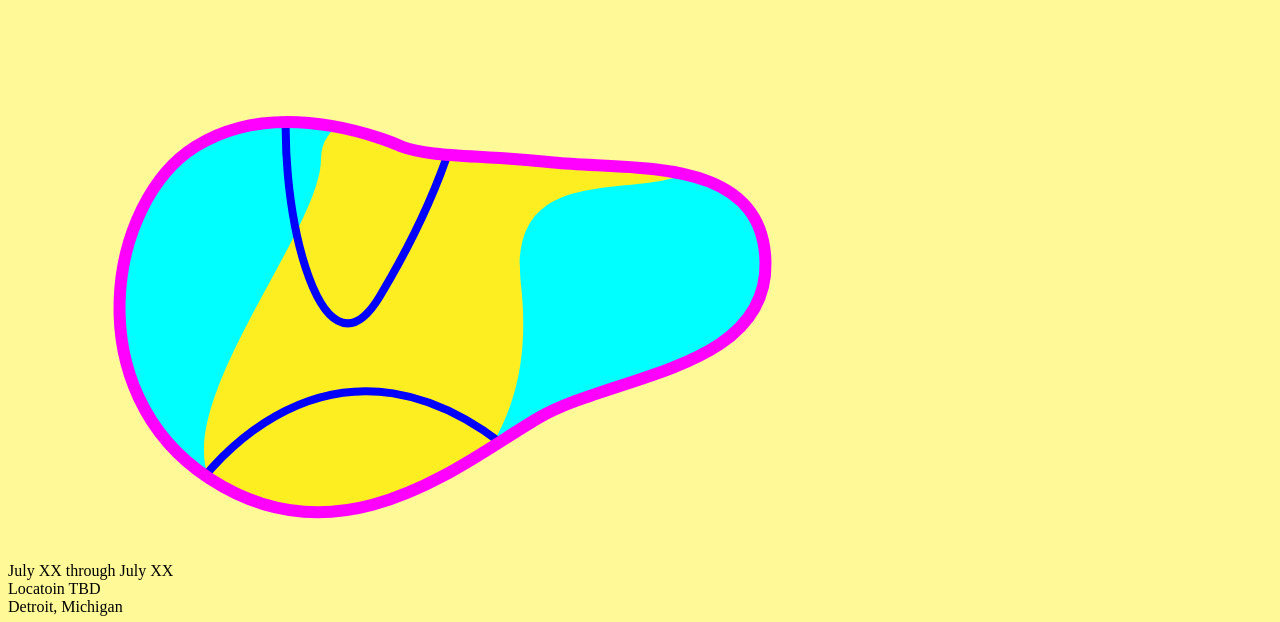
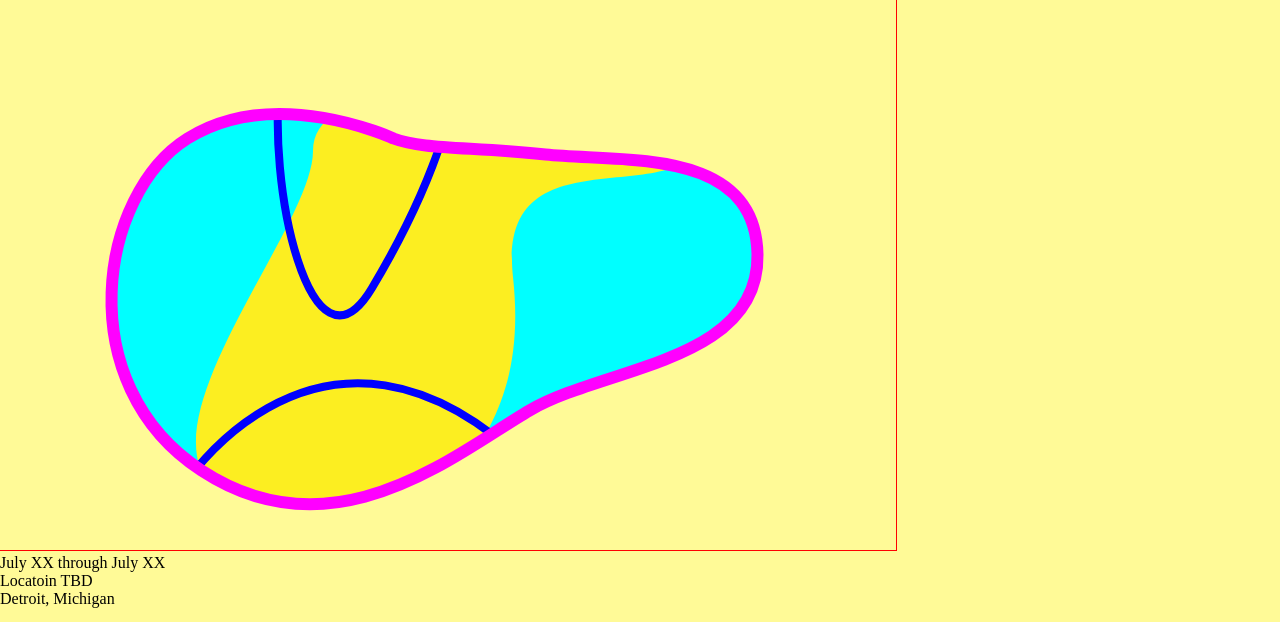
Before and after one commit to gschomburg/sketching2018_dev, a plain HTML site: page index.html in a window 1280 px wide. Shown: the top 622 px of the page. Drawn offline with Linux system fonts and the light colour scheme.

Commit message:
looking at resposive/resize

```diff
--- a/css/main.css
+++ b/css/main.css
@@ -1,7 +1,13 @@
 html{
     background-color: #FFFA97;
 }
+body{
+    margin:0;
+}
 #headerCanvas{
-    width:900px;
+    /* width:900px; */
+    /* height: 550px; */
+    width: 70vw;
     height: 550px;
+    outline: 1px solid red;
 }
--- a/js/main.js
+++ b/js/main.js
@@ -6,6 +6,7 @@ function headerLoaded(item, svg) {
     console.log(headerSVG.children['masked'].lastChild.lastChild);
     var maskedContents = headerSVG.children['masked'].lastChild.lastChild;
     for (i = 1; i < headerSVG.children['masked'].lastChild.lastChild.children.length; i++){
+        //first item is clip mask
         console.log('item');
         var item = headerSVG.children['masked'].lastChild.lastChild.children[i];
         item.position = item.position + new Point(0, -200);
@@ -15,25 +16,10 @@ function headerLoaded(item, svg) {
 project.viewSize = new Size(900, 554);
 project.importSVG('./svg/poc_clipped.svg', headerLoaded);
 
-
-// window.onload = function () {
-//     // Get a reference to the canvas object
-//     var canvas = document.getElementById('headerCanvas');
-//     // Create an empty project and a view for the canvas:
-//     paper.setup(canvas);
-
-//     paper.importSVG('./svg/poc_clipped.svg');
-
-//     // Create a Paper.js Path to draw a line into it:
-//     var path = new paper.Path();
-//     // Give the stroke a color
-//     path.strokeColor = 'black';
-//     var start = new paper.Point(100, 100);
-//     // Move to start and draw a line from there
-//     path.moveTo(start);
-//     // Note that the plus operator on Point objects does not work
-//     // in JavaScript. Instead, we need to call the add() function:
-//     path.lineTo(start.add([200, -50]));
-//     // Draw the view now:
-//     paper.view.draw();
-// }
+//event handlers
+view.onResize = function (event) {
+//     // Whenever the view is resized, move the path to its center:
+//     // path.position = view.center;
+//     // project.viewSize = new Size(window.innerWidth, 554);
+    console.log('resize');
+}
```
